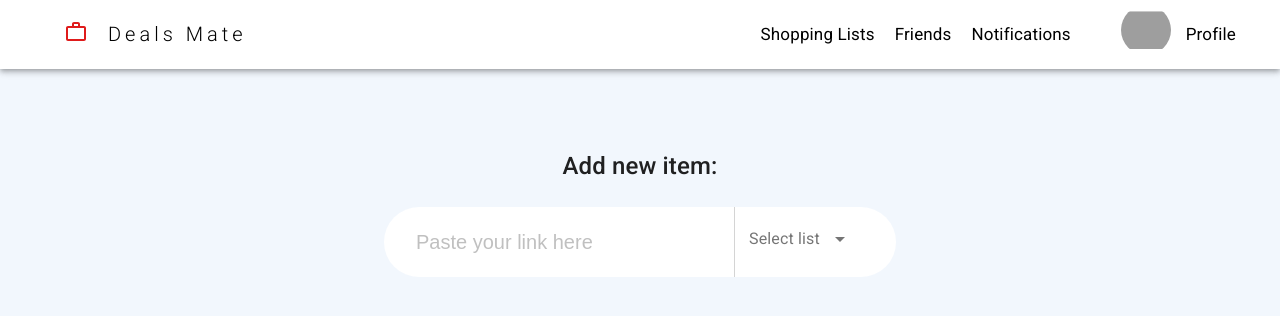
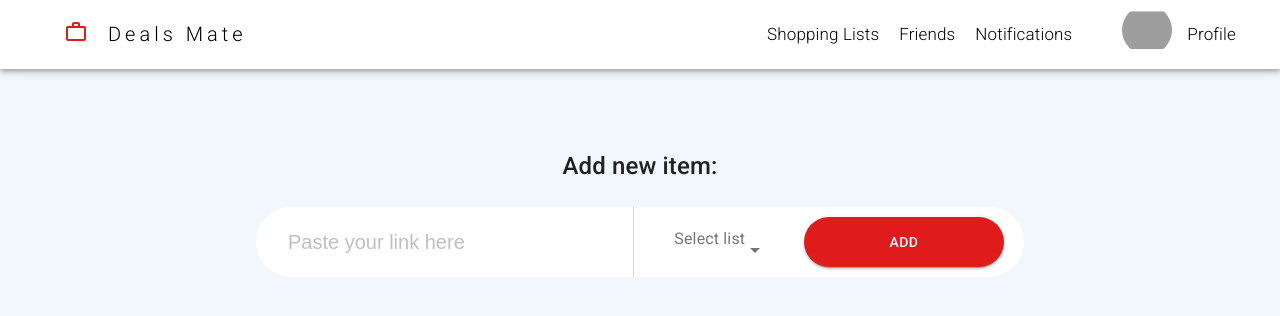
Before and after one commit to hatchways/team-penne, a React (Create React App) app in the folder client/: page / in a window 1280 px wide. Shown: the top 316 px of the page. Built offline with nearby package versions, Linux system fonts and the light colour scheme; grey boxes are pictures that could not be loaded.

Commit message:
Added add button

```diff
--- a/client/src/pages/dashboard/shopping-lists.js
+++ b/client/src/pages/dashboard/shopping-lists.js
@@ -1,6 +1,12 @@
 import React from "react";
 
-import { Select, MenuItem, InputLabel, FormControl } from "@material-ui/core";
+import {
+  Select,
+  MenuItem,
+  InputLabel,
+  FormControl,
+  Button
+} from "@material-ui/core";
 
 import "./styles/shopping-lists.scss";
 
@@ -16,12 +22,20 @@ export default function ShoppingLists() {
           <div className="vertical-line" />
           <FormControl>
             <InputLabel>Select list</InputLabel>
-            <Select disableUnderline={true} placeholder="Select list" fullWidth>
+            <Select
+              autoWidth={true}
+              disableUnderline={true}
+              placeholder="Select list"
+              fullWidth
+            >
               {lists.map(list => (
                 <MenuItem>{list}</MenuItem>
               ))}
             </Select>
           </FormControl>
+          <Button variant="contained" color="primary">
+            Add
+          </Button>
         </div>
       </div>
     </div>
--- a/client/src/pages/dashboard/styles/nav.scss
+++ b/client/src/pages/dashboard/styles/nav.scss
@@ -31,6 +31,7 @@
     p {
       margin-right: 20px;
       font-size: 17px;
+      font-weight: 300;
       cursor: pointer;
     }
 
@@ -59,7 +60,7 @@
     }
 
     p:hover {
-      font-weight: bolder;
+      font-weight: normal;
     }
   }
 }
--- a/client/src/pages/dashboard/styles/shopping-lists.scss
+++ b/client/src/pages/dashboard/styles/shopping-lists.scss
@@ -16,8 +16,10 @@
 
     &__input {
       display: flex;
-      min-width: 302px;
-      width: 40vw;
+      flex-direction: row;
+      justify-content: space-between;
+      min-width: 462px;
+      width: 60vw;
       height: 70px;
       border-radius: 50px 50px 50px 50px;
       background-color: white;
@@ -45,8 +47,22 @@
       }
 
       .MuiSelect-select {
-        margin-left: 10px;
         min-width: 69px;
+      }
+
+      .MuiFormControl-root {
+        display: flex;
+        right: 0;
+        flex-direction: row;
+        justify-content: space-between;
+        align-items: space-between;
+      }
+
+      button {
+        margin-right: 30px;
+        border-radius: 50px 50px 50px 50px;
+        width: 200px;
+        margin: 10px 20px 10px 10px;
       }
     }
   }
```
